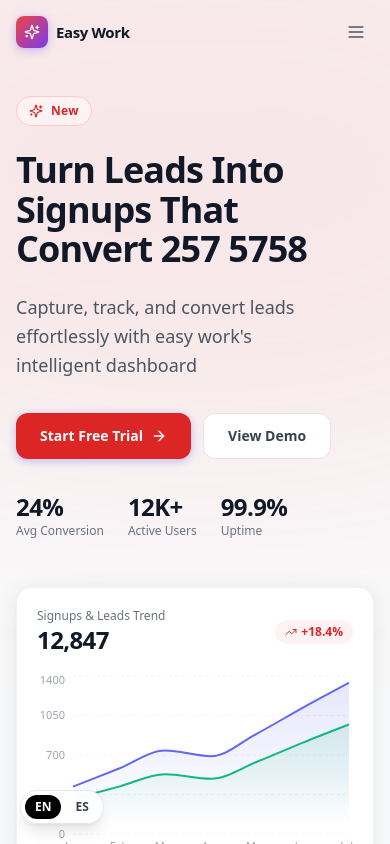
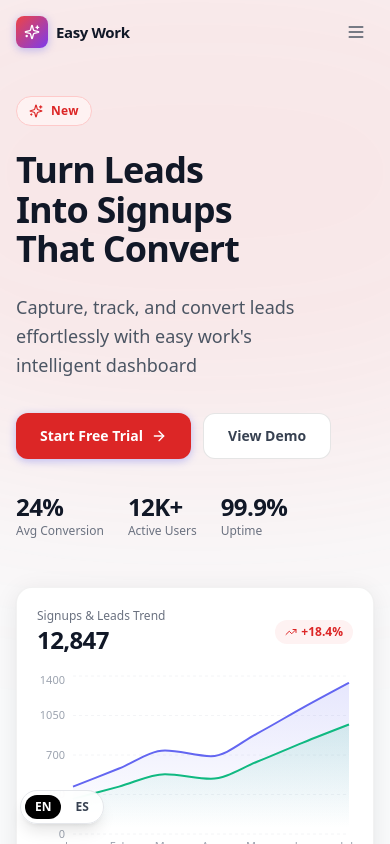
Before and after one commit to ranaasad01/atomic-design-a-saas-dashboard-with-analytics-c-ba469662, a Next.js app: page / in a window 390 px wide. Shown: the top 844 px of the page. Built offline with nearby package versions, Linux system fonts and the light colour scheme.

Commit message:
fix(hero): remove phone number from h1 heading text
Remove stray phone number "257 5758" from the main heading to match the intended content "Turn Leads Into Signups That Convert"

```diff
--- a/app/page.tsx
+++ b/app/page.tsx
@@ -230,8 +230,7 @@ export default function HomePage() {
                 </span>
               </motion.div>
 
-              <motion.h1 variants={fadeInUp} className="text-4xl sm:text-5xl lg:text-6xl font-bold text-gray-900 dark:text-white tracking-tight text-balance leading-[1.1]">Turn Leads Into Signups That Convert
-                257 5758</motion.h1>
+              <motion.h1 variants={fadeInUp} className="text-4xl sm:text-5xl lg:text-6xl font-bold text-gray-900 dark:text-white tracking-tight text-balance leading-[1.1]">Turn Leads Into Signups That Convert</motion.h1>
 
               <motion.p variants={fadeInUp} className="text-lg text-gray-600 dark:text-gray-400 leading-relaxed max-w-lg text-pretty">
                 {t("hero.subtitle")}
```
